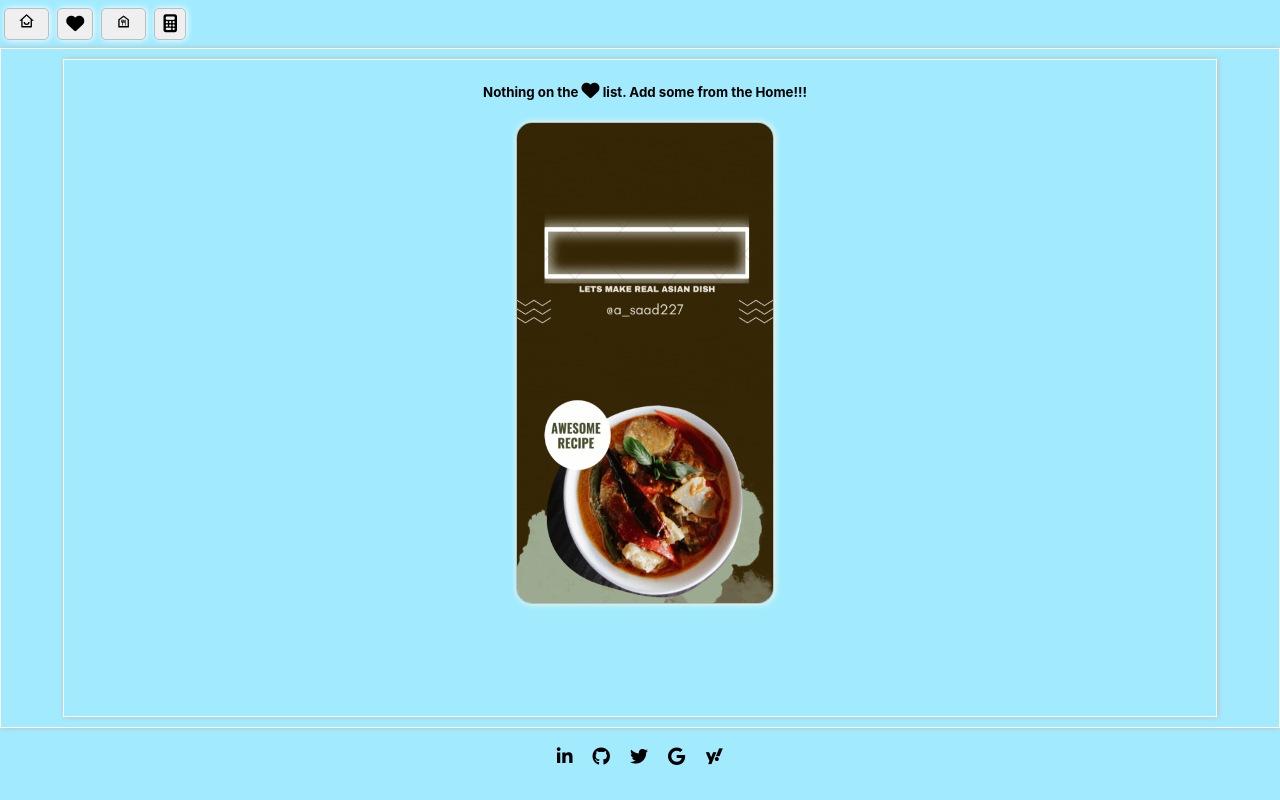
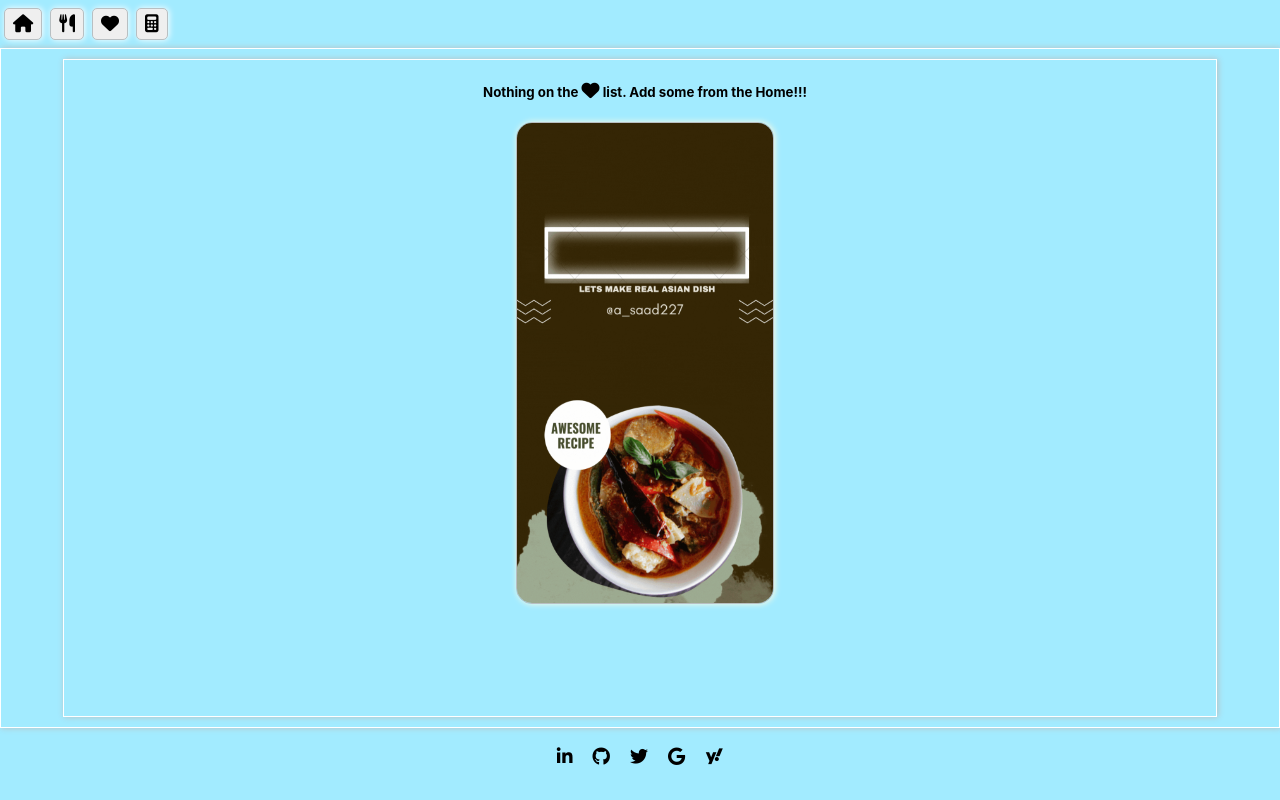
Before and after one commit to asaad227/asian-recipe, a React (Create React App) app: page /fav in a window 1280 px wide. Built offline with nearby package versions, Linux system fonts and the light colour scheme; a web font is replaced by a local one.

Commit message:
update nav icons

```diff
--- a/src/Components/Nav/Nav.js
+++ b/src/Components/Nav/Nav.js
@@ -1,21 +1,21 @@
 import React from 'react';
 import "./index.css";
 import {Link} from 'react-router-dom';
-import { RiHomeSmileLine } from "react-icons/ri";
-import {  MdOutlineFoodBank  } from "react-icons/md";
 export default function Nav() {
   return (
     <div>
         <button className='navBtn'><Link className='navList' to="/">
-        <RiHomeSmileLine  className='iconNav'/>
+        <i className="fa fa-home" aria-hidden="true"></i>
+          </Link></button>
+
+          <button className='navBtn'><Link to="/recipe">
+          <i className="fa fa-cutlery" aria-hidden="true"></i>
           </Link></button>
 
           <button className='navBtn'><Link to="/fav">
           <i className="fa fa-heart" aria-hidden="true"></i>
           </Link></button>
-          <button className='navBtn'><Link to="/recipe">
-          <MdOutlineFoodBank className='iconNav' />
-          </Link></button>
+
           <button className='navBtn'><Link to="/calories">
           <i className="fa fa-calculator" aria-hidden="true"></i>
           </Link></button>
```
